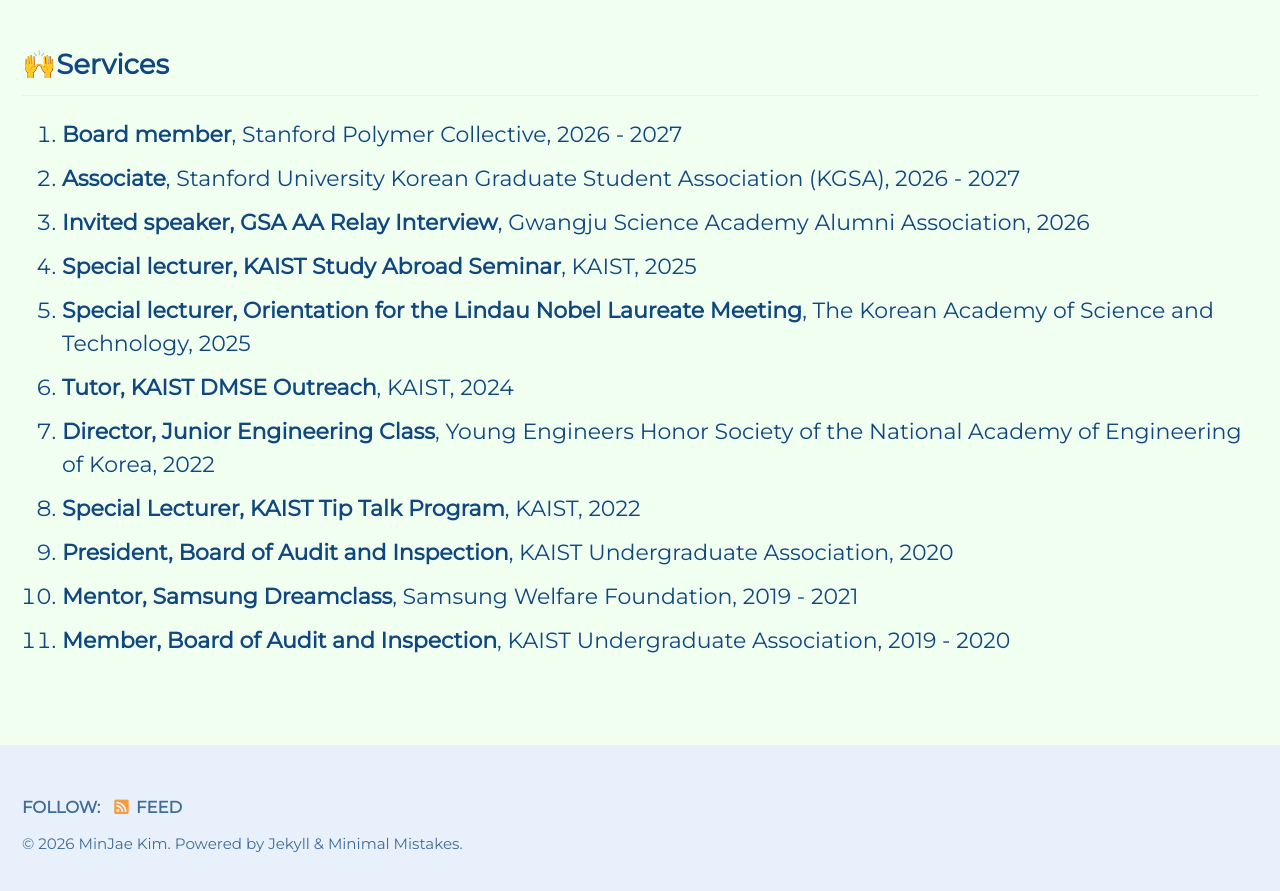
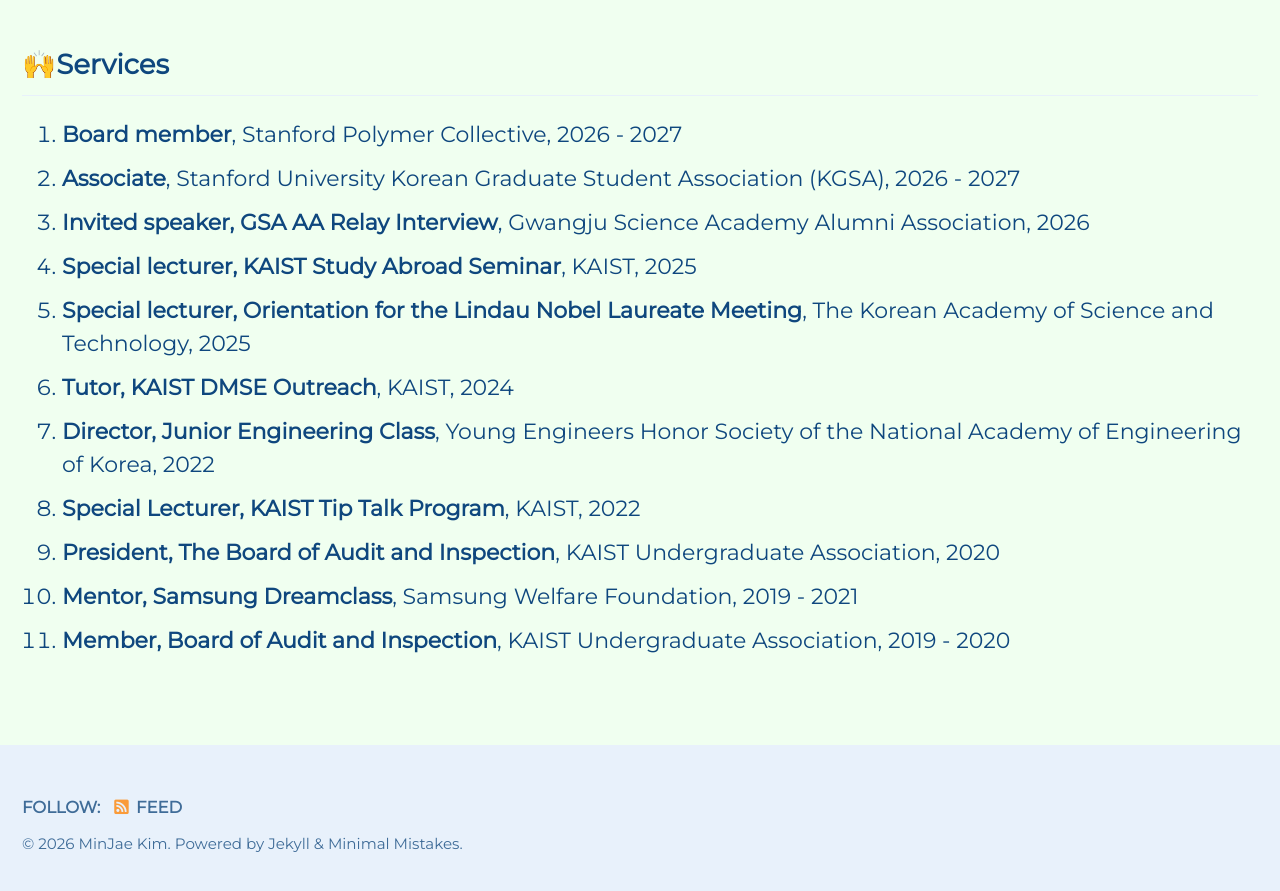
Before and after one commit to mj3259/mj3259.github.io, a Jekyll site: the page built from _pages/honorsandawards.md, in a window 1280 px wide and 900 px high, scrolled down 2675 px. Shown: the top 891 px of the window. Built offline with Jekyll 4.4.1, drawn with Linux system fonts in a browser that asks for light colours; cached includes are drawn as plain includes.

Commit message:
Update honorsandawards.md

```diff
--- a/_pages/honorsandawards.md
+++ b/_pages/honorsandawards.md
@@ -75,6 +75,6 @@
 1. __Tutor, KAIST DMSE Outreach__, KAIST, 2024
 1. __Director, Junior Engineering Class__, Young Engineers Honor Society of the National Academy of Engineering of Korea, 2022
 1. __Special Lecturer, KAIST Tip Talk Program__, KAIST, 2022
-1. __President, Board of Audit and Inspection__, KAIST Undergraduate Association, 2020
+1. __President, The Board of Audit and Inspection__, KAIST Undergraduate Association, 2020
 1. __Mentor, Samsung Dreamclass__, Samsung Welfare Foundation, 2019 - 2021
 1. __Member, Board of Audit and Inspection__, KAIST Undergraduate Association, 2019 - 2020
```
